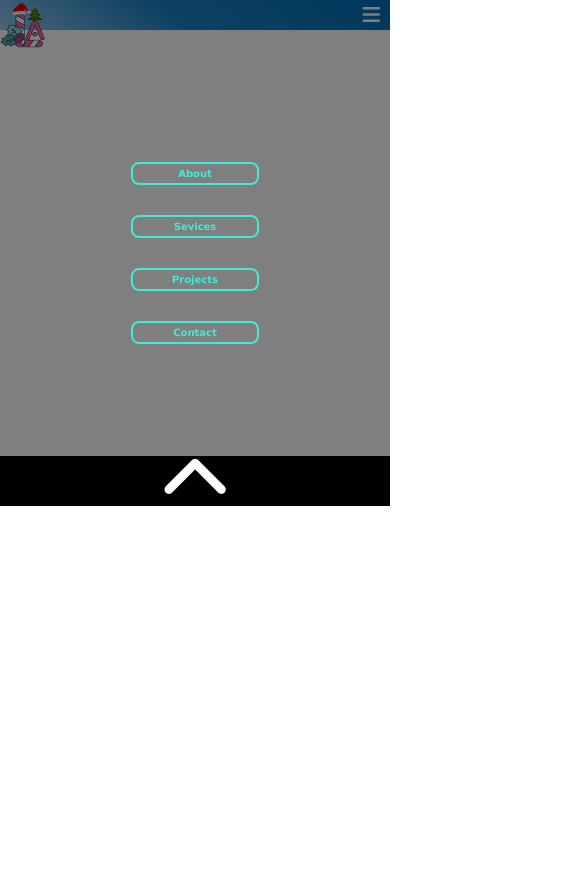
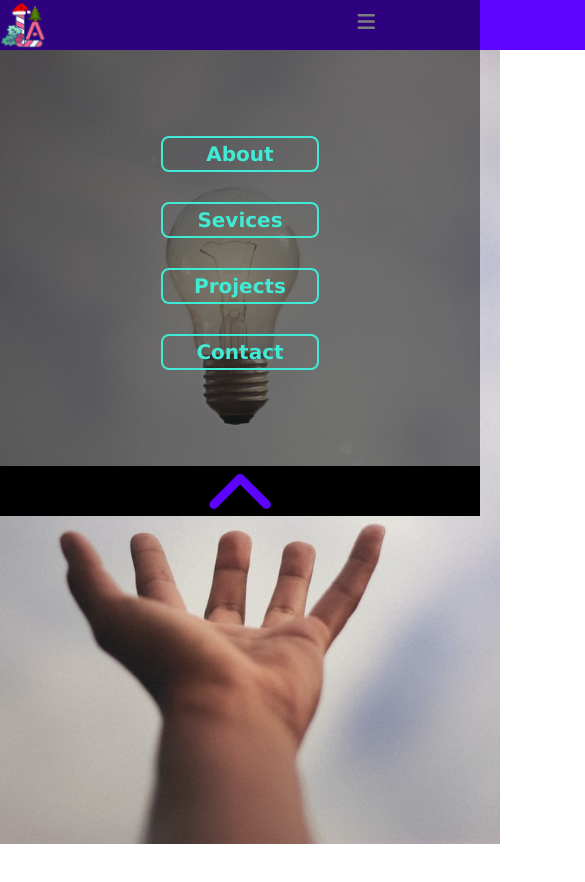
Before and after one commit to Lava15/Static-site, a website: page index.html in a window 390 px wide. Both pictures are taken after a click on the icon 371 px from the left and 15 px from the top of the page. Shown: the top 882 px of the page, 585 px wide, since content can reach past the window. After the commit the page ends 844 px from the top, so only its background shows below. Drawn offline with Linux system fonts and the light colour scheme.

Commit message:
fixed mobile menu

```diff
--- a/index.html
+++ b/index.html
@@ -19,14 +19,29 @@
     <nav class="nav">
       <img class="logo" src="./img/logo.png" alt="LOGO" />
 
+      <ul class="desktop-menu">
+        <li>
+          <a href="#">About</a>
+        </li>
+        <li>
+          <a href="">Services</a>
+        </li>
+        <li>
+          <a href="">Projects</a>
+        </li>
+        <li>
+          <a href="">Contact</a>
+        </li>
+      </ul>
+
       <div class="hide">
         <a href="#" class="about">About</a>
         <a href="#" class="services">Sevices</a>
         <a href="#" class="projects">Projects</a>
         <a href="#" class="contact">Contact</a>
 
-        <div class="close-btn" id="close-btn">
-          <i class="fas fa-chevron-up fa-7x"></i>
+        <div class="close-btn">
+          <i class="fas fa-chevron-up fa-7x" id="close-btn"></i>
         </div>
       </div>
 
--- a/js/main.js
+++ b/js/main.js
@@ -1,6 +1,12 @@
 const menu = document.querySelector(".hide");
 const btn = document.querySelector("#toggle-menu");
 
+const close = document.querySelector("#close-btn");
+
 btn.addEventListener("click", () => {
-  menu.classList.add("menu");
+  menu.classList.toggle("menu");
 });
+
+close.addEventListener("click", () => {
+  menu.classList.toggle("menu");
+});
--- a/style/base/_navbar.scss
+++ b/style/base/_navbar.scss
@@ -1,36 +1,51 @@
 .nav {
   display: flex;
   justify-content: space-between;
-  height: 3rem;
-  width: 100%;
+  height: 5rem;
+  min-width: 120rem;
   position: fixed;
+  background-color: $nav-purple;
+  position: relative;
 
-  background: linear-gradient(
-    34deg,
-    rgba(58, 154, 218, 0.5354516806722689) 0%,
-    rgba(26, 130, 200, 1) 44%,
-    rgba(1, 111, 185, 1) 100%
-  );
-
-  // &:hover {
-  //   background: transparent;
-  // }
-  .menu {
+  .desktop-menu {
+    right: 1rem;
+    top: 1.7rem;
+    position: absolute;
     display: flex;
-    gap: 1rem;
+    gap: 2rem;
     align-items: center;
+    li {
+      list-style: none;
     }
     a {
       text-decoration: none;
-    color: #41ead4;
-    border: 0.2rem solid #41ead4;
+      color: $light-green;
+      border: 0.2rem solid $light-green;
+      padding: 0.4rem 2rem;
+      border-radius: 0.8rem;
+      font-weight: bold;
+      &:hover {
+        background-color: #191516;
+        scale: 1.1;
+      }
+    }
+  }
+
+  .menu {
+    display: none;
+    gap: 1rem;
+    align-items: center;
+    a {
+      text-decoration: none;
+      color: $light-green;
+      border: 0.2rem solid $light-green;
       padding: 0.4rem 1.4rem;
       border-radius: 0.8rem;
       font-weight: bold;
-
       &:hover {
         background-color: #191516;
         scale: 1.1;
+      }
     }
   }
 }
@@ -44,3 +59,21 @@
 .close-btn {
   display: none;
 }
+
+.nav-menu {
+  display: flex;
+  gap: 1rem;
+  align-items: center;
+  a {
+    text-decoration: none;
+    color: $light-green;
+    border: 0.2rem solid $light-green;
+    padding: 0.4rem 1.4rem;
+    border-radius: 0.8rem;
+    font-weight: bold;
+    &:hover {
+      background-color: #191516;
+      scale: 1.1;
+    }
+  }
+}
--- a/style/base/_section.scss
+++ b/style/base/_section.scss
@@ -1,5 +1,7 @@
 #section {
-  background-color: #fff;
-  height: calc(200vh - 3rem);
-  width: 100%;
+  background-image: url("../../img/1.jpeg");
+  background-position: center right;
+  background-repeat: no-repeat;
+  background-size: cover;
+  height: 80rem;
 }
--- /dev/null
+++ b/style/base/_vars.scss
@@ -0,0 +1,2 @@
+$light-green: #41ead4;
+$nav-purple: #5c04ff;
--- a/style/base/animation/_animation-mobile.scss
+++ b/style/base/animation/_animation-mobile.scss
@@ -13,4 +13,5 @@
 
 .menu {
   @include mobile-menu(2s);
+  display: flex;
 }
--- a/style/base/_media.scss
+++ b/style/base/mobile/_navbar.scss
@@ -1,8 +1,12 @@
 @media (max-width: 30em) {
   .nav {
     position: relative;
-    transition: 1s ease-in-out;
+    .desktop-menu {
+      display: none;
+    }
     .menu {
+      position: fixed;
+
       display: flex;
       flex-direction: column;
       align-items: center;
@@ -11,42 +15,46 @@
       position: absolute;
       background-color: rgba(0, 0, 0, 0.5);
       height: 60vh;
-      width: 100%;
+      width: 40%;
       z-index: 1;
     }
 
     a {
       width: 33%;
       text-align: center;
-      transition: cubic-bezier(0.17, 0.67, 0.7, 0.91);
+      font-size: 2rem;
     }
     .close-btn {
-      position: relative;
       display: flex;
       align-items: center;
       justify-content: center;
       position: absolute;
-      bottom: 0;
+      bottom: -1rem;
       width: 100%;
       height: 5rem;
       background-color: #000;
-      cursor: pointer;
+      &:hover {
+        scale: 1.3;
+      }
 
       i {
-        color: #fff;
+        cursor: pointer;
+        margin-top: 1rem;
+        color: $nav-purple;
+        opacity: 1;
       }
     }
 
     .logo {
-      z-index: 1;
+      z-index: 2;
     }
 
     .toggle-menu {
       position: fixed;
-      top: 0.3rem;
-      right: 1rem;
+      top: 1rem;
+      right: 1.5rem;
       display: inline-block;
-      color: #fff;
+      color: #ffffff;
       font-size: 2rem;
       cursor: pointer;
       background-color: transparent;
@@ -55,10 +63,8 @@
   }
 }
 
-#section {
-  background-color: rgb(255, 255, 255);
-}
-
 .hide {
   transform: translateY(-150%);
 }
+
+@import "./section";
--- /dev/null
+++ b/style/base/mobile/_section.scss
@@ -0,0 +1,8 @@
+@media (max-width: 30em) {
+  #section {
+    background-image: url("../../../img/2.jpeg");
+    background-size: cover;
+    height: calc(100vh - 5rem);
+    width: 50rem;
+  }
+}
--- a/style/sass/main.scss
+++ b/style/sass/main.scss
@@ -9,15 +9,17 @@
 
 html {
   font-size: 62.5%;
+  height: 100%;
 }
 
 body {
+  margin: auto;
   box-sizing: border-box;
-  max-width: 1200px;
+  width: 120rem;
   font-family: Verdana, Geneva, Tahoma, sans-serif;
 }
-
+@import "../base/vars";
 @import "../base/navbar";
 @import "../base/section";
-@import "../base/media";
+@import "../base/mobile/navbar";
 @import "../base/animation/animation-mobile";
```
Also changed, not shown: img/1.jpeg (added), img/2.jpeg (added), style/sass/main.css, 1 other file. Lines whose indentation alone changed are shown as unchanged.
